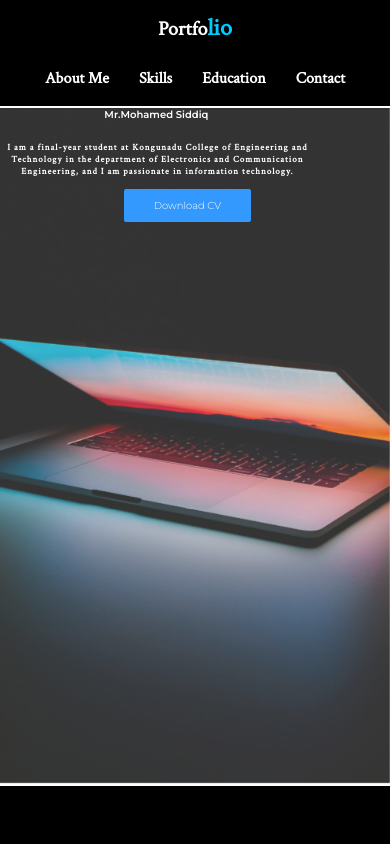
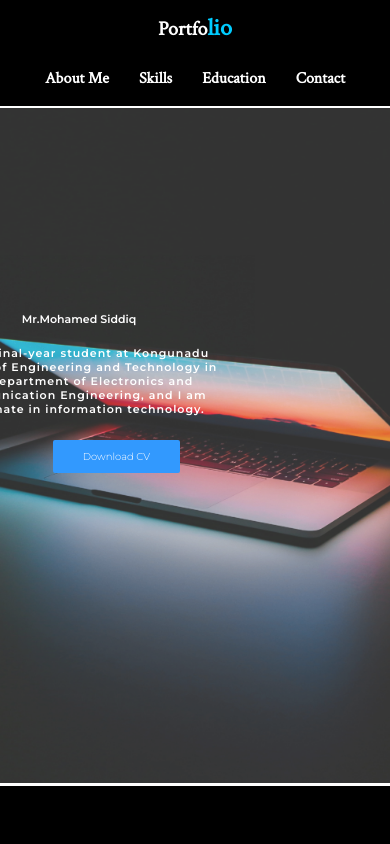
Before and after one commit to SID-DIQ/MY-PORTFOLIO, a React (Create React App) app: page / in a window 390 px wide. Shown: the top 844 px of the page. Built offline with nearby package versions, Linux system fonts and the light colour scheme.

Commit message:
i think final change

```diff
--- a/src/Components/TopContent/TopContent.css
+++ b/src/Components/TopContent/TopContent.css
@@ -60,19 +60,23 @@
   }
 
   .topContent__container {
-    position:sticky;
-    top: 70%;
-    right: 20%;
+    right: 10%;
     margin: 2px;
   }
 
   .topContent__container > h1 {
-    font-size: 10px;
+    padding: 10px 30px;
+    font-family: "Montserrat",sans-serif;
+    font-size: 11px;
     max-width: 80%;
   }
 
   .topContent__container > p {
-    font-size: 9px;
+    padding: 10px 30px;
+    font-family: "Montserrat",sans-serif;
+    top: 80%;
+    right: 80%;
+    font-size: 11px;
     max-width: 80%;
   }
 
```
